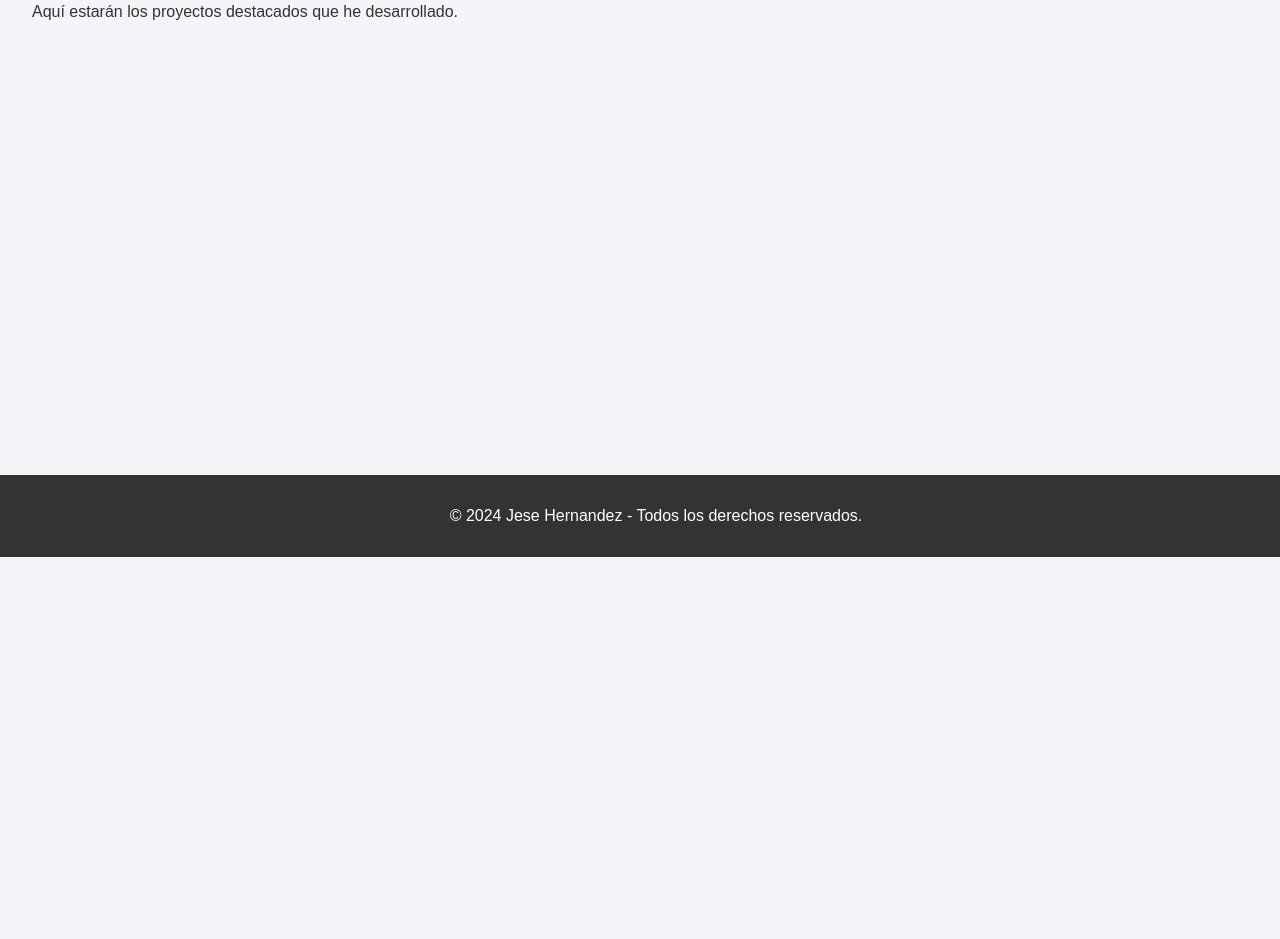
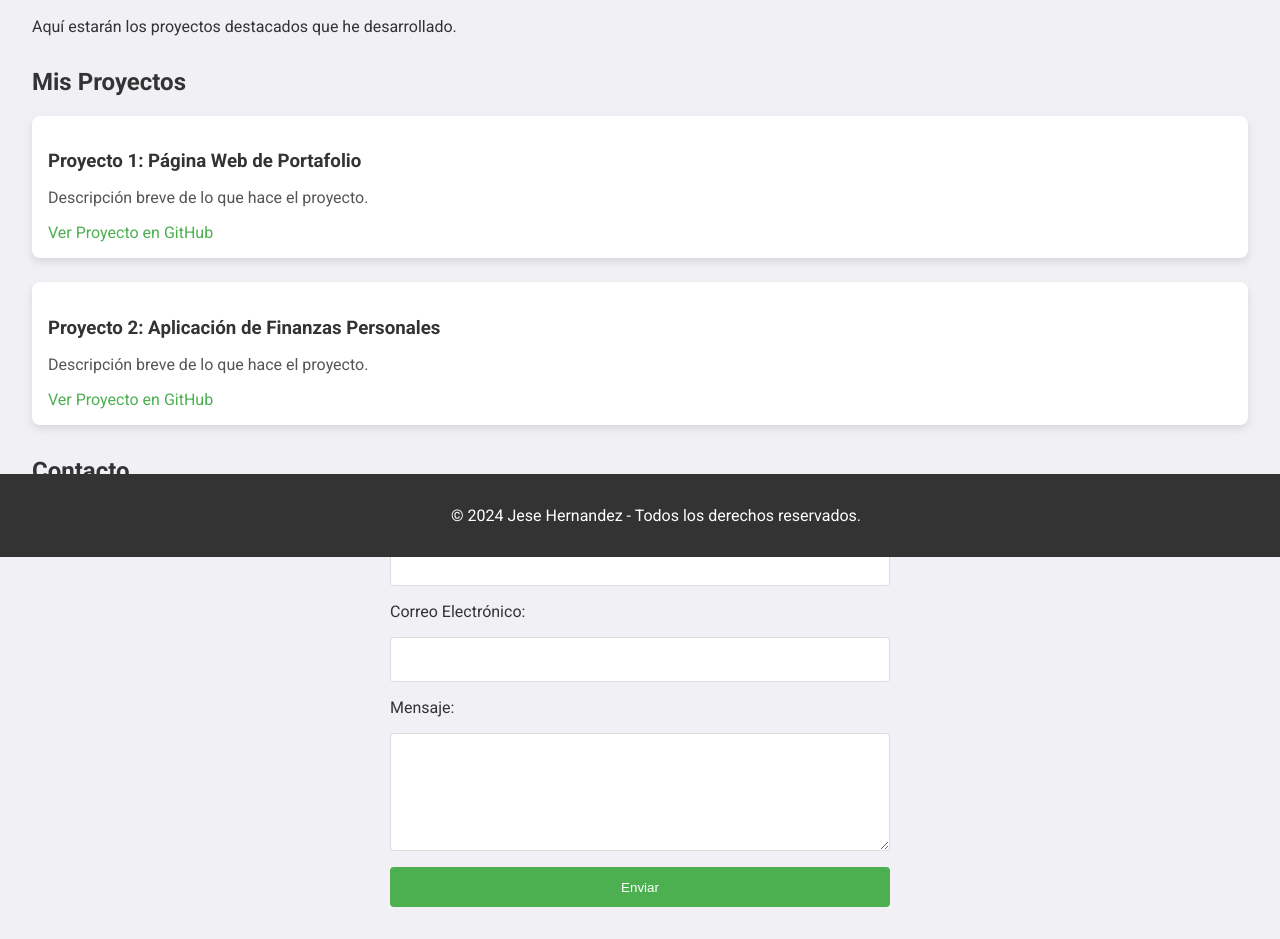
Before and after one commit to J3sss3/mi-portafolio, a plain HTML site: page index.html in a window 1280 px wide. Shown: the part 243-1182 px from the top of the page. Before the commit the page ends 800 px from the top, so only its background shows below. Drawn offline with Linux system fonts and the light colour scheme.

Commit message:
Agregada seccion de proyectos y formulario de contacto

```diff
--- a/index.html
+++ b/index.html
@@ -5,7 +5,10 @@
     <meta name="viewport" content="width=device-width, initial-scale=1.0">
     <title>Mi Portafolio</title>
     <link rel="stylesheet" href="style.css">
+    <link href="https://fonts.googleapis.com/css2?family=Roboto:wght@400;700&display=swap" rel="stylesheet">
+    <link rel="stylesheet" href="style.css">
 </head>
+
 <body>
     <header>
         <h1>Bienvenido a Mi Portafolio</h1>
@@ -16,6 +19,41 @@
             <h2>Mis Proyectos</h2>
             <p>Aquí estarán los proyectos destacados que he desarrollado.</p>
         </section>
+
+        <section id="proyectos">
+            <h2>Mis Proyectos</h2>
+
+            <div class="proyecto">
+                <h3>Proyecto 1: Página Web de Portafolio</h3>
+                <p>Descripción breve de lo que hace el proyecto.</p>
+                <a href="https://j3sss3.github.io/mi-portafolio/" target="_blank">Ver Proyecto en GitHub</a>
+            </div>
+
+            <div class="proyecto">
+                <h3>Proyecto 2: Aplicación de Finanzas Personales</h3>
+                <p>Descripción breve de lo que hace el proyecto.</p>
+                <a href="https://github.com/tu-usuario/proyecto2" target="_blank">Ver Proyecto en GitHub</a>
+            </div>
+
+            <!-- Agrega más proyectos aquí -->
+        </section>
+
+        <section id="contacto">
+            <h2>Contacto</h2>
+            <form action="mailto:gchernandez39@gmail.com" method="post" enctype="text/plain">
+                <label for="nombre">Nombre:</label>
+                <input type="text" id="nombre" name="nombre" required>
+
+                <label for="email">Correo Electrónico:</label>
+                <input type="email" id="email" name="email" required>
+
+                <label for="mensaje">Mensaje:</label>
+                <textarea id="mensaje" name="mensaje" rows="5" required></textarea>
+
+                <button type="submit">Enviar</button>
+            </form>
+        </section>
+
     </main>
     <footer>
         <p>© 2024 Jese Hernandez - Todos los derechos reservados.</p>
--- a/style.css
+++ b/style.css
@@ -4,6 +4,9 @@ body {
     padding: 0;
     background-color: #f4f4f9;
     color: #333;
+    font-family: 'Roboto' , sans-serif;
+    background-color: #f0f0f5;
+    color:#333;
 }
 
 header {
@@ -26,3 +29,64 @@ footer {
     bottom: 0;
     width: 100%;
 }
+
+#proyectos {
+    margin-top: 2rem;
+}
+
+.proyecto {
+    background-color: #fff;
+    border-radius: 8px;
+    box-shadow: 0 4px 8px rgba(0, 0, 0, 0.1);
+    padding: 1rem;
+    margin-bottom: 1.5rem;
+}
+
+.proyecto h3 {
+    margin-bottom: 0.5rem;
+}
+
+.proyecto p {
+    color: #555;
+    margin-bottom: 1rem;
+}
+
+.proyecto a {
+    text-decoration: none;
+    color: #4CAF50;
+}
+
+.proyecto a:hover {
+    text-decoration: underline;
+}
+
+#contacto {
+    margin-top: 2rem;
+}
+
+form {
+    display: grid;
+    gap: 1rem;
+    max-width: 500px;
+    margin: 0 auto;
+}
+
+input, textarea {
+    padding: 0.8rem;
+    font-size: 1rem;
+    border: 1px solid #ddd;
+    border-radius: 4px;
+}
+
+button {
+    padding: 0.8rem;
+    background-color: #4CAF50;
+    color: white;
+    border: none;
+    border-radius: 4px;
+    cursor: pointer;
+}
+
+button:hover {
+    background-color: #45a049;
+}
```
